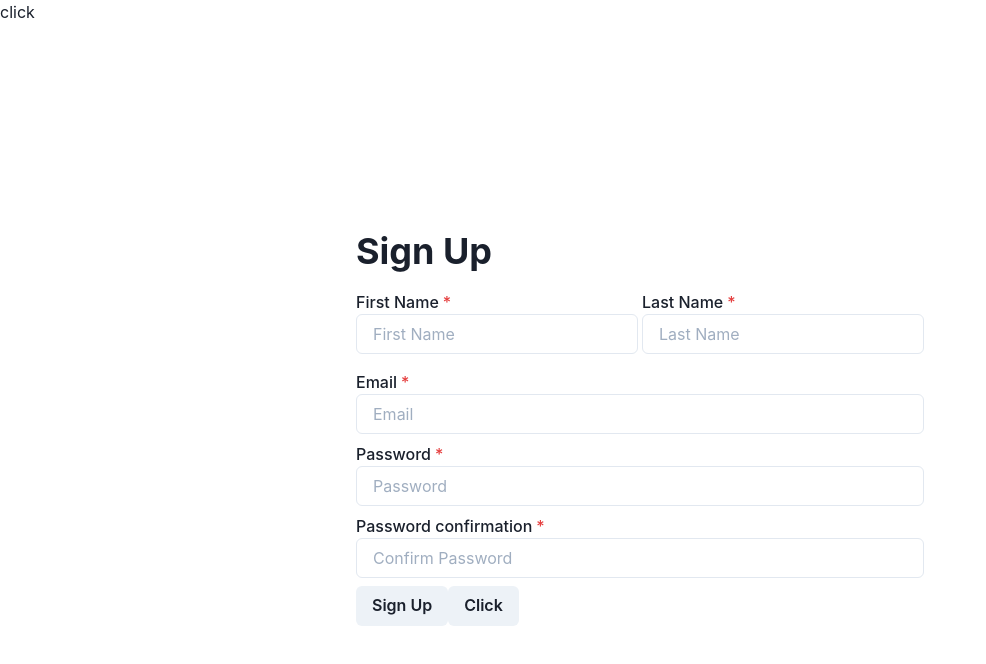
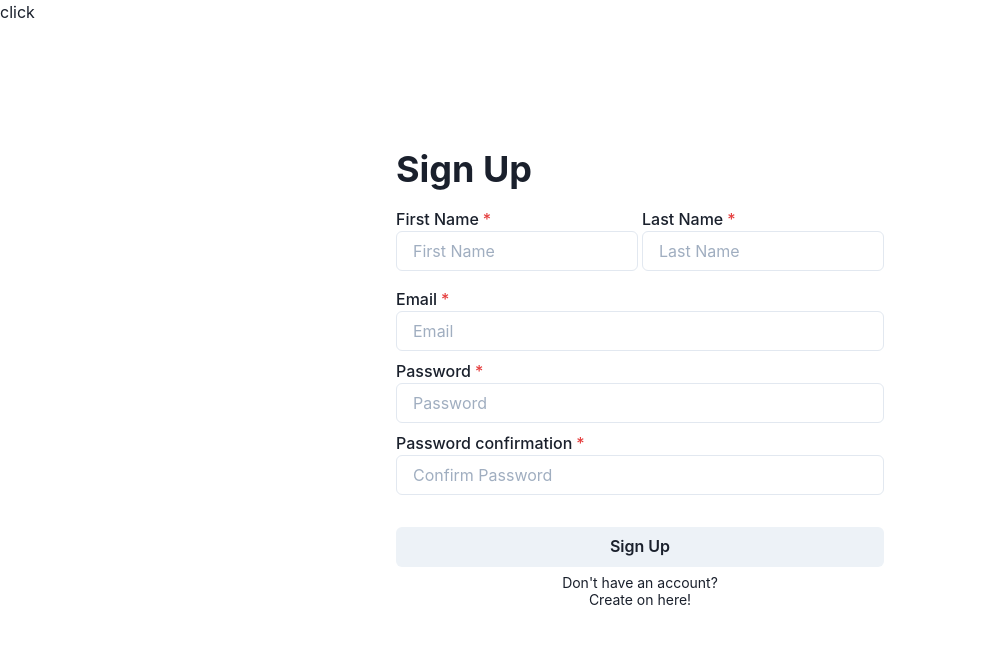
Before and after one commit to andrespty/simpleevents, a React (Create React App) app in the folder frontend/: page /signup in a window 1280 px wide. Shown: the top 664 px of the page, without its empty margins (0-986 px from the left). Built offline with nearby package versions, Linux system fonts and the light colour scheme.

Commit message:
Work on the design of the login and sign up page

```diff
--- a/frontend/src/pages/LogInSignUp/LoginSignUp.js
+++ b/frontend/src/pages/LogInSignUp/LoginSignUp.js
@@ -1,6 +1,6 @@
 import React from 'react'
 import { Box, Center, Heading, Input, Button, FormControl, FormLabel, Grid, GridItem, FormErrorMessage, Collapse,
-    Alert, AlertDescription, AlertIcon } from '@chakra-ui/react'
+    Alert, AlertDescription, AlertIcon, Flex, Spacer, Text, Link } from '@chakra-ui/react'
 import useLoginSignup from './useLoginSignup'
 
 
@@ -9,9 +9,9 @@ function LoginSignUp({ isLogin }) {
     const { setInfo, submit, loading, error } = useLoginSignup(isLogin)
 
     return (
-        <Center h={window.innerHeight}>
-        <form onSubmit={(e) => submit(e)}>
-            <Box bg='whiteAlpha.100' p={3} borderRadius={6} >
+        <Center h={window.innerHeight - 100}>
+        <Box w={{base:'90%', sm:'70%', md:'50%', lg:'40%'}} minH={'40%'} p={3} borderRadius={6} >
+            <Flex direction='column'>
 
                 <Heading my={2}>
                     {
@@ -21,6 +21,7 @@ function LoginSignUp({ isLogin }) {
                     }
                 </Heading>
 
+                <form onSubmit={(e) => submit(e)} bg='green.400' height='100%' id='login-signup'>
                 {
                     // Alert error when logging in
                     isLogin
@@ -87,8 +88,11 @@ function LoginSignUp({ isLogin }) {
                         isInvalid={error.password2 === '' ? false : true}
                     />
                 }
+                </form>
 
-                <Button type='submit' isLoading={loading}>
+                <Spacer />
+
+                <Button type='submit' isLoading={loading} form='login-signup' mt={6}>
                     {
                         isLogin
                         ? 'Log In'
@@ -96,15 +100,40 @@ function LoginSignUp({ isLogin }) {
                     }
                 </Button>
 
-                <Button onClick={() => console.log(error)}>Click</Button>
+                <HasAccount isLogin={isLogin} />
 
-            </Box>
-        </form>
+            </Flex>
+
+        </Box>
         </Center>
     )
 }
 
 export default LoginSignUp
+
+const HasAccount = (isLogin) => {
+    if (isLogin){
+        return(
+            <Text align='center' fontSize='sm' lineHeight={1.2} mt={2}>
+                Don't have an account? <br/>
+                <Link href={'/signup'}>
+                    Create on here!
+                </Link>
+            </Text>
+        )
+    }
+    else{
+        return(
+            <Text align='center' fontSize='sm' lineHeight={1.2} mt={2}>
+                Already have an account? <br/>
+                <Link href={'/login'}>
+                    Log In here!
+                </Link>
+            </Text>
+        )
+    }
+}
+
 
 const Field = ({ label, placeholder, error, isInvalid, ...Children }) => {
     return(
```
